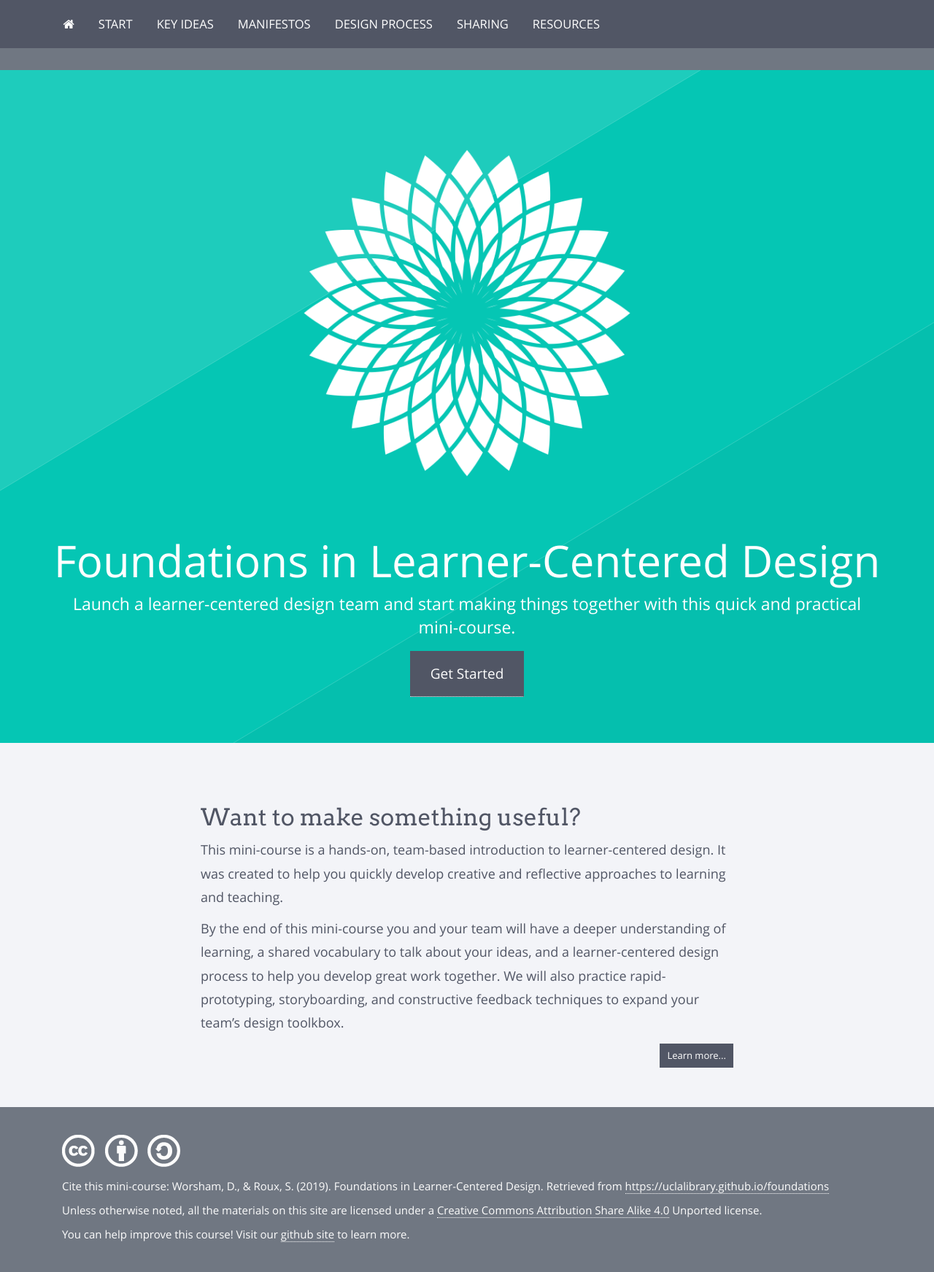
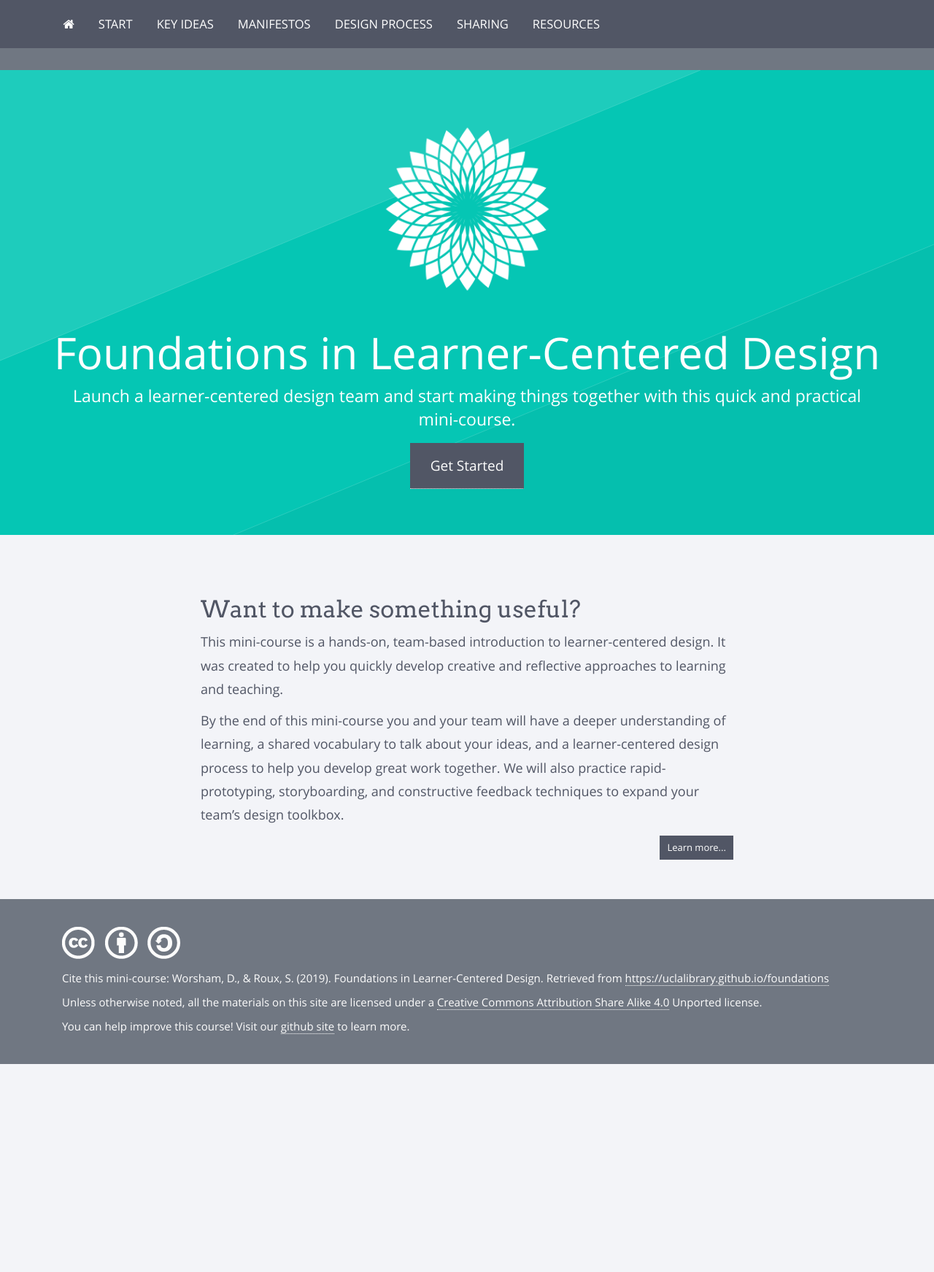
Before and after one commit to UCLALibrary/foundations, a Jekyll site: the page built from index.md, in a window 1280 px wide. Shown: the whole page at 73% size. Built offline with Jekyll 4.4.1, drawn with Linux system fonts in a browser that asks for light colours; nearby versions of some CDN libraries; our own code applies the rules of GitHub Pages for plain Markdown files; after the commit the page ends 1458 px from its top, so only the background shows below that.

Commit message:
Update index.html

```diff
--- a/_layouts/index.html
+++ b/_layouts/index.html
@@ -6,7 +6,7 @@ layout: base
 <div class="jumbotron">
 	<div class="container text-center">
         {% if site.jumbotron_image %}
-			<img src="{{ site.jumbotron_image | absolute_url }}" class="img-fluid" style="width: 50%;"
+			<img src="{{ site.jumbotron_image | absolute_url }}" class="img-fluid" style="width: 25%;"
 			     alt="A pencil drawing of the word CREATE written on a blank piece of paper." />
 		{% endif %}
 		<header>
```
